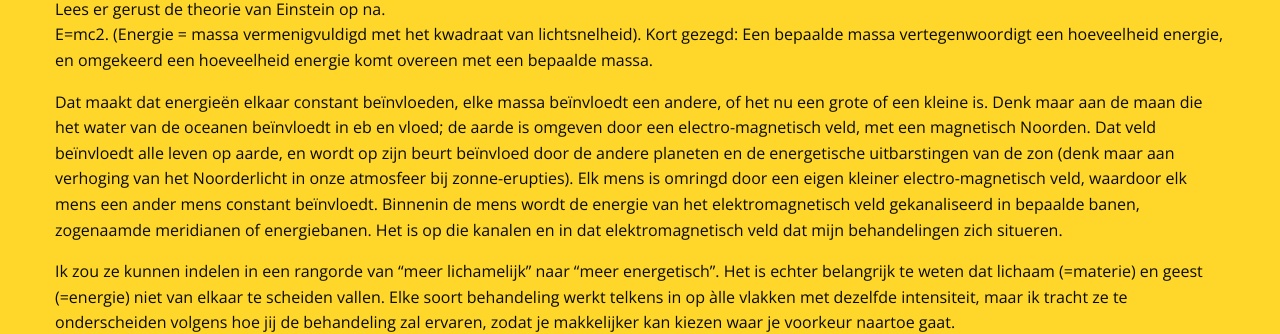
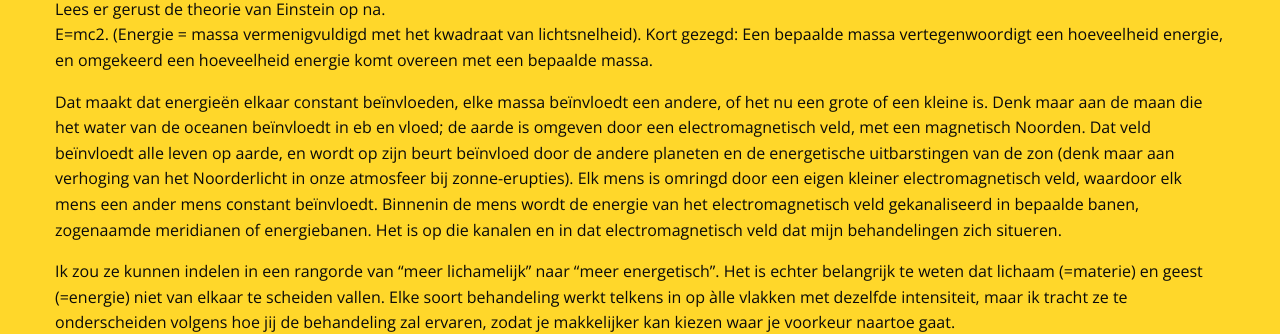
Before and after one commit to manopura/manopura.github.io, a Jekyll site: the page built from overzicht.md, in a window 1280 px wide. Shown: the part 176-510 px from the top of the page. Built offline with Jekyll 4.4.1, drawn with Linux system fonts in a browser that asks for light colours; nearby versions of some CDN libraries.

Commit message:
overzicht.md

```diff
--- a/overzicht.md
+++ b/overzicht.md
@@ -10,8 +10,8 @@ Alles in energie.
 Lees er gerust de theorie van Einstein op na.
 E=mc2. (Energie = massa vermenigvuldigd met het kwadraat van lichtsnelheid). Kort gezegd: Een bepaalde massa vertegenwoordigt een hoeveelheid energie, en omgekeerd een hoeveelheid energie komt overeen met een bepaalde massa.
 
-Dat maakt dat energieën elkaar constant beïnvloeden, elke massa beïnvloedt een andere, of het nu een grote of een kleine is. Denk maar aan de maan die het water van de oceanen beïnvloedt in eb en vloed; de aarde is omgeven door een electro-magnetisch veld, met een magnetisch Noorden. Dat veld beïnvloedt alle leven op aarde, en wordt op zijn beurt beïnvloed door de andere planeten en de energetische uitbarstingen van de zon (denk maar aan verhoging van het Noorderlicht in onze atmosfeer bij zonne-erupties). Elk mens is omringd door een eigen kleiner electro-magnetisch veld, waardoor elk mens een ander mens constant beïnvloedt. Binnenin de mens wordt de energie van het elektromagnetisch veld gekanaliseerd in bepaalde banen, zogenaamde meridianen of energiebanen.
-Het is op die kanalen en in dat elektromagnetisch veld dat mijn behandelingen zich situeren.
+Dat maakt dat energieën elkaar constant beïnvloeden, elke massa beïnvloedt een andere, of het nu een grote of een kleine is. Denk maar aan de maan die het water van de oceanen beïnvloedt in eb en vloed; de aarde is omgeven door een electromagnetisch veld, met een magnetisch Noorden. Dat veld beïnvloedt alle leven op aarde, en wordt op zijn beurt beïnvloed door de andere planeten en de energetische uitbarstingen van de zon (denk maar aan verhoging van het Noorderlicht in onze atmosfeer bij zonne-erupties). Elk mens is omringd door een eigen kleiner electromagnetisch veld, waardoor elk mens een ander mens constant beïnvloedt. Binnenin de mens wordt de energie van het electromagnetisch veld gekanaliseerd in bepaalde banen, zogenaamde meridianen of energiebanen.
+Het is op die kanalen en in dat electromagnetisch veld dat mijn behandelingen zich situeren.
 
 Ik zou ze kunnen indelen in een rangorde van “meer lichamelijk” naar “meer energetisch”. Het is echter belangrijk te weten dat lichaam (=materie) en geest (=energie) niet van elkaar te scheiden vallen. Elke soort behandeling werkt telkens in op àlle vlakken met dezelfde intensiteit, maar ik tracht ze te onderscheiden volgens hoe jij de behandeling zal ervaren, zodat je makkelijker kan kiezen waar je voorkeur naartoe gaat.
 
```
